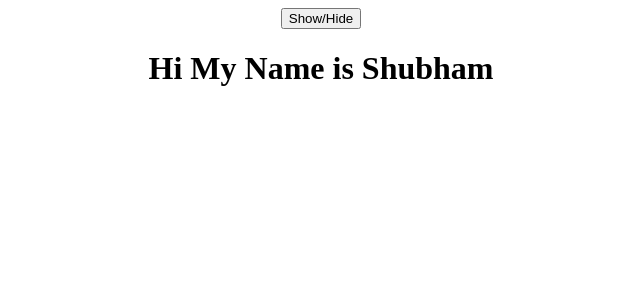
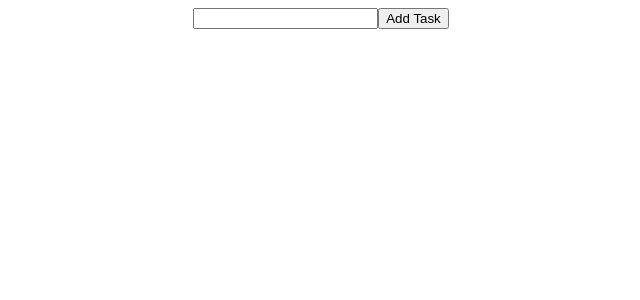
Before and after one commit to Shubham0304/React_Tutorial, a React (Create React App) app in the folder Part-1/social-media-website/: page / in a window 1280 px wide. Shown: the top 300 px of the page, without its empty margins (319-959 px from the left). Built offline with nearby package versions, Linux system fonts and the light colour scheme.

Commit message:
state hooks example and a basic to do list app

```diff
--- a/Part-1/social-media-website/src/App.js
+++ b/Part-1/social-media-website/src/App.js
@@ -5,45 +5,46 @@ import { useState } from 'react';
 
 function App() {
 
-    //StateHooks example1 :
-    // const [age, setAge] = useState(0)
-    // const increaseAge = ()=> {
-    //     setAge(age + 1)
-    // };
+    const [todoList, setTodoList] =useState([]);
+    const [newTask, setNewTask] = useState("");
 
-     //StateHooks example2 :
-    // const [inputValue, setInputValue] = useState("");
+    const addTask = () => {
+        const newToDoList = [...todoList, newTask];
+        setTodoList(newToDoList);
+    }
+    return (
+        <div className='App'>
+            <div className='addTask'>
+                <input  onChange={ (event)=> {
+                    setNewTask(event.target.value);
+                }}/>
+                <button onClick={addTask}>Add Task</button>
+            </div>
+            <div className='list'>
+                {todoList.map( (task,index)=>{
+                    return  <div key={index}>
+                        <h1>{task}</h1>
+                        <button onClick = {()=> {
+    //Approach 1:
+                            // const updatedTaskList = todoList.filter((taskName)=> {
+                            //     if (task===taskName) {
+                            //         return false;
+                            //     }
+                            //     else {
+                            //         return true;
+                            //     }
+                            // } )
+    // Approach 2:
+                                const updatedTaskList = todoList.filter((taskName)=> {
+                                    return task !==taskName
+                                })
+                            setTodoList(updatedTaskList);
+                        }}>Delete Task</button>
+                         </div>
+                } )}
+            </div>
+        </div>
 
-    // const handleInputChange = (event) => {
-    //     //console.log(event.target.value);
-    //     setInputValue(event.target.value);
-    // }
-
-    //StateHooks Example 3:
-    const [showText,setShowText] = useState(true);
-
-    const handleButtonChange = (event) => {
-        setShowText(!showText);
-    }
-
-    // example1 :
-    return (
-    // <div className="App"> {age}
-    // <button onClick={increaseAge}>Increase Age</button>
-    // </div>
-        //StateHooks example2 :
-
-    // Example2:
-    // <div className='App'>
-    //     <input type='text' onChange={handleInputChange}></input>
-    //     {inputValue}
-    // </div>
-
-    // Example 3:
-        <div className='App'>
-            <button onClick={handleButtonChange}> Show/Hide</button>
-            {showText ? <h1>Hi My Name is Shubham</h1> : null}
-        </div>
 
     );
 
```
Also changed, not shown: Part-1/social-media-website/src/StateHooks-Example_And_Exercise.js (added, +85 -0 lines).
